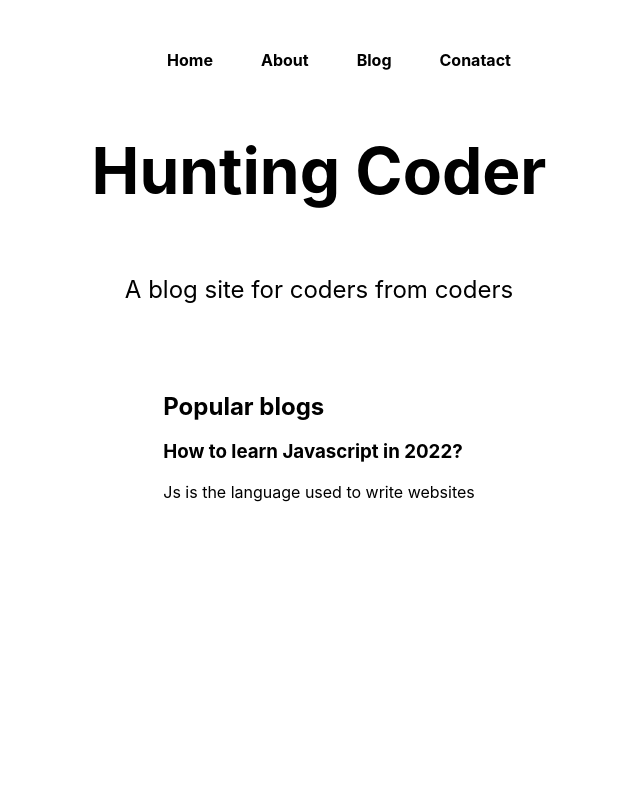
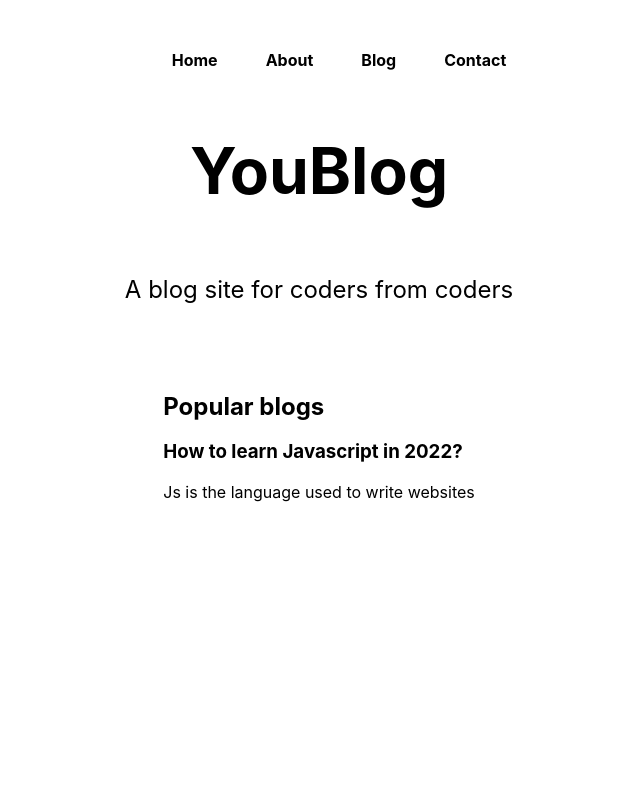
Before and after one commit to samarjit-singh/huntingcode, a Next.js app: page / in a window 1280 px wide. Shown: the top 800 px of the page, without its empty margins (321-961 px from the left). Built offline with nearby package versions, Linux system fonts and the light colour scheme.

Commit message:
linked pages using link component

```diff
--- a/pages/index.js
+++ b/pages/index.js
@@ -1,13 +1,14 @@
 import Head from "next/head";
 import Image from "next/image";
-import Script from "next/script";
+import Script from "next/script"; //for linking the pages through link component; works differently than anchor tag; prevenets the page from loading as the data is populated through javascript
+import Link from "next/link";
 import styles from "../styles/Home.module.css";
 
 export default function Home() {
   return (
     <div className={styles.container}>
       <Head>
-        <title>Hunting Coder</title>
+        <title>YouBlog</title>
         <meta name="description" content="Generated by create next app" />
         <link rel="icon" href="/favicon.ico" />
       </Head>
@@ -17,15 +18,23 @@ export default function Home() {
 
       <nav className={styles.mainnav}>
         <ul>
-          <li>Home</li>
-          <li>About</li>
-          <li>Blog</li>
-          <li>Conatact</li>
+          <Link href="/">
+            <li>Home</li>
+          </Link>
+          <Link href="/about">
+            <li>About</li>
+          </Link>
+          <Link href="/blog">
+            <li>Blog</li>
+          </Link>
+          <Link href="/contact">
+            <li>Contact</li>
+          </Link>
         </ul>
       </nav>
 
       <main className={styles.main}>
-        <h1 className={styles.title}>Hunting Coder</h1>
+        <h1 className={styles.title}>YouBlog</h1>
 
         <p className={styles.description}>A blog site for coders from coders</p>
 
```
